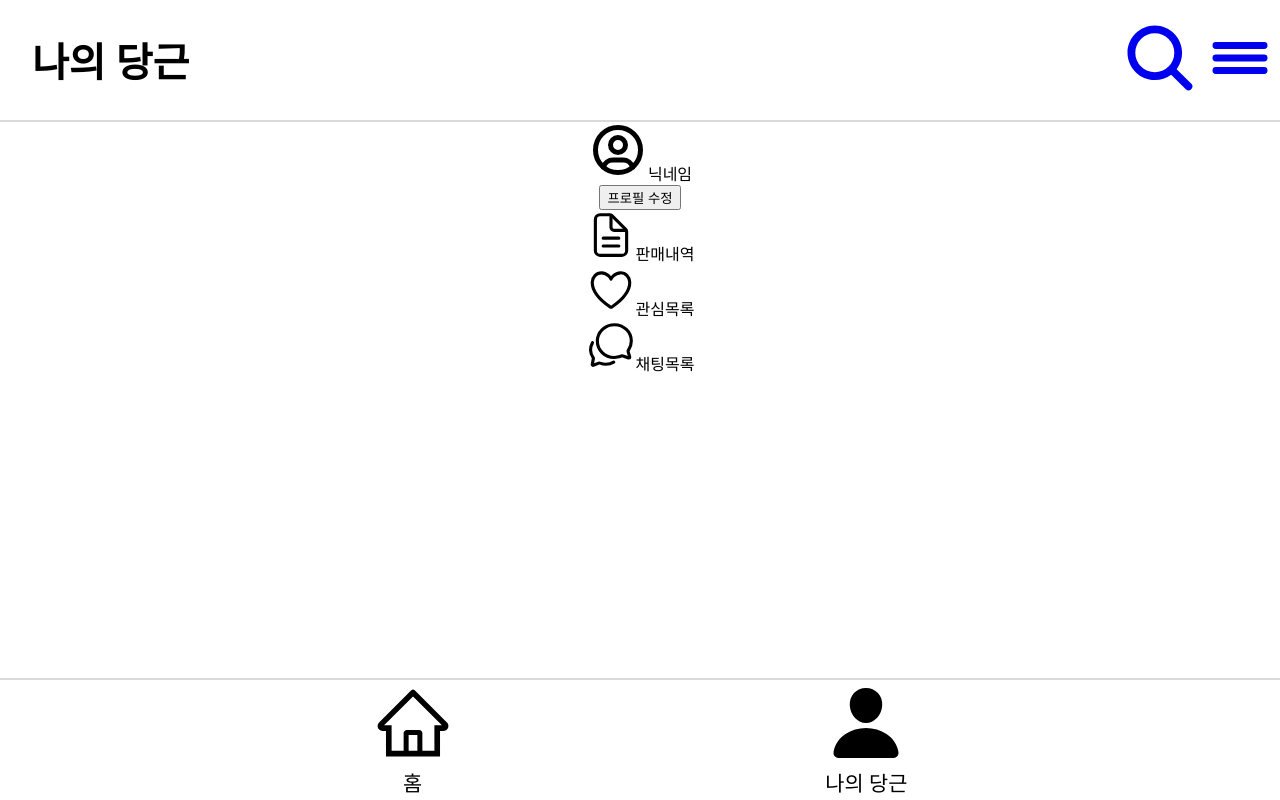
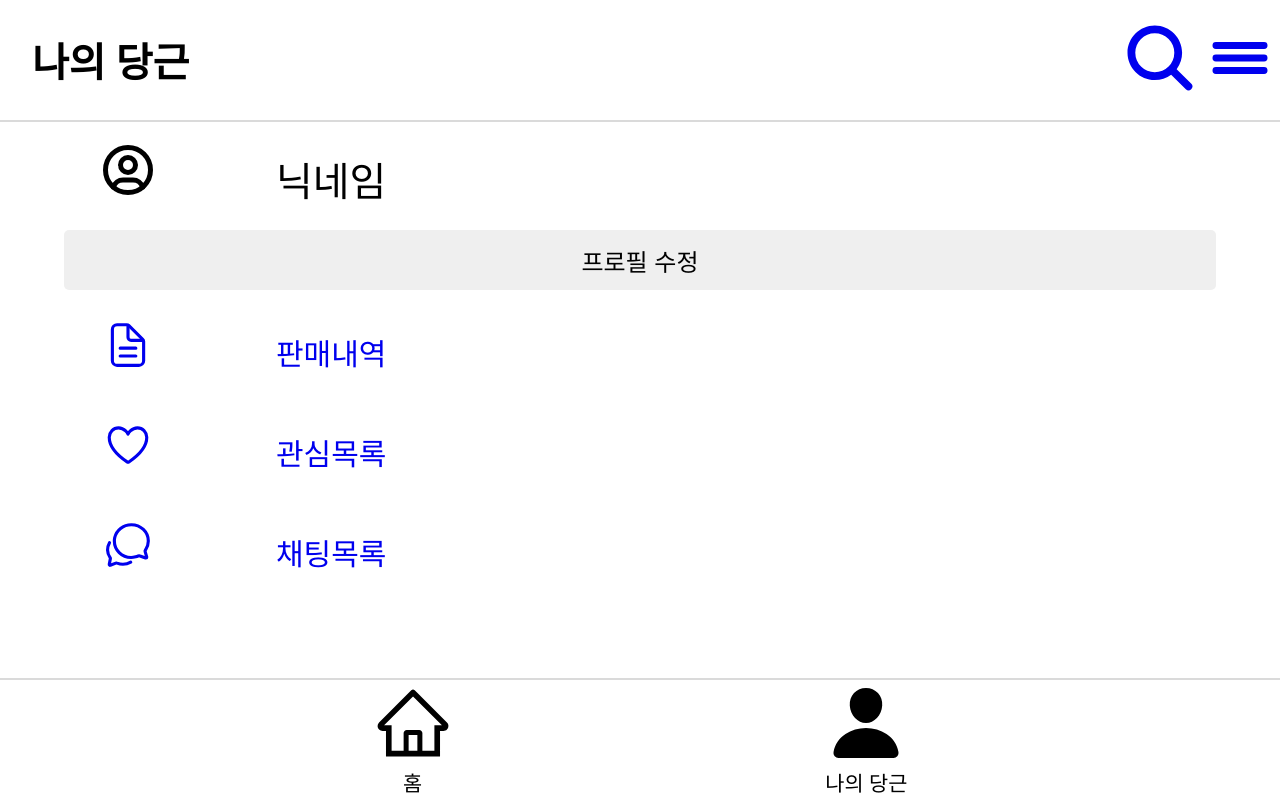
Before and after one commit to Jun-Jinu/carrot-clone, a React (Create React App) app: page /home in a window 1280 px wide. Both pictures are taken after a click on the element "나의 당근". Built offline with nearby package versions, Linux system fonts and the light colour scheme.

Commit message:
add profile_screen

```diff
--- a/src/components/MainPage/pages/view/MenuProfile.js
+++ b/src/components/MainPage/pages/view/MenuProfile.js
@@ -10,30 +10,48 @@ import {
 } from "react-icons/io5";
 
 import "../../style/HomePage.scss";
+import "./MenuProfile.scss";
 
 const MenuProfile = () => {
     return (
         <>
-            <div>
-                <TbUserCircle size="60px" />
-                <span>닉네임</span>
+            <div className="menu-container">
+                <div className="menu-icon">
+                    <TbUserCircle size="60px" />
+                </div>
+                <span className="menu-name nickname">닉네임</span>
             </div>
-            <button>프로필 수정</button>
-
-            <div>
-                <IoDocumentTextOutline size="50px" />
-                <span>판매내역</span>
+            <div className="profile-btn-container">
+                <button className="btn-profile-change">프로필 수정</button>
             </div>
 
-            <div>
-                <IoHeartOutline size="50px" />
-                <span>관심목록</span>
-            </div>
+            <Link to="/" style={{ textDecoration: "none" }}>
+                <div className="menu-container">
+                    <div className="menu-icon">
+                        <IoDocumentTextOutline size="50px" />
+                    </div>
 
-            <div>
-                <IoChatbubblesOutline size="50px" />
-                <span>채팅목록</span>
-            </div>
+                    <span className="menu-name">판매내역</span>
+                </div>
+            </Link>
+
+            <Link to="/" style={{ textDecoration: "none" }}>
+                <div className="menu-container">
+                    <div className="menu-icon">
+                        <IoHeartOutline size="50px" />
+                    </div>
+                    <span className="menu-name">관심목록</span>
+                </div>
+            </Link>
+
+            <Link to="/" style={{ textDecoration: "none" }}>
+                <div className="menu-container">
+                    <div className="menu-icon">
+                        <IoChatbubblesOutline size="50px" />
+                    </div>
+                    <span className="menu-name">채팅목록</span>
+                </div>
+            </Link>
         </>
     );
 };
--- /dev/null
+++ b/src/components/MainPage/pages/view/MenuProfile.scss
@@ -0,0 +1,42 @@
+.menu-container {
+    width: 100vw;
+    margin-top: 20px;
+
+    display: flex;
+}
+
+.menu-icon {
+    width: 20vw;
+    height: 10vh;
+
+    text-align: center;
+    vertical-align: center;
+}
+
+.menu-name {
+    font-size: 30px;
+    font-weight: 500;
+
+    padding: 10px 0 10px 20px;
+}
+
+.nickname {
+    font-size: 40px;
+}
+
+.btn-profile-change {
+    width: 90vw;
+    height: 7.5vh;
+
+    font-size: 24px;
+    font-weight: 400;
+
+    border: none;
+    border-radius: 5px;
+
+    margin: 10px 0;
+
+    &:hover {
+        cursor: pointer;
+    }
+}
```
Also changed, not shown: src/components/MainPage/pages/view/MenuHome.scss (added).
